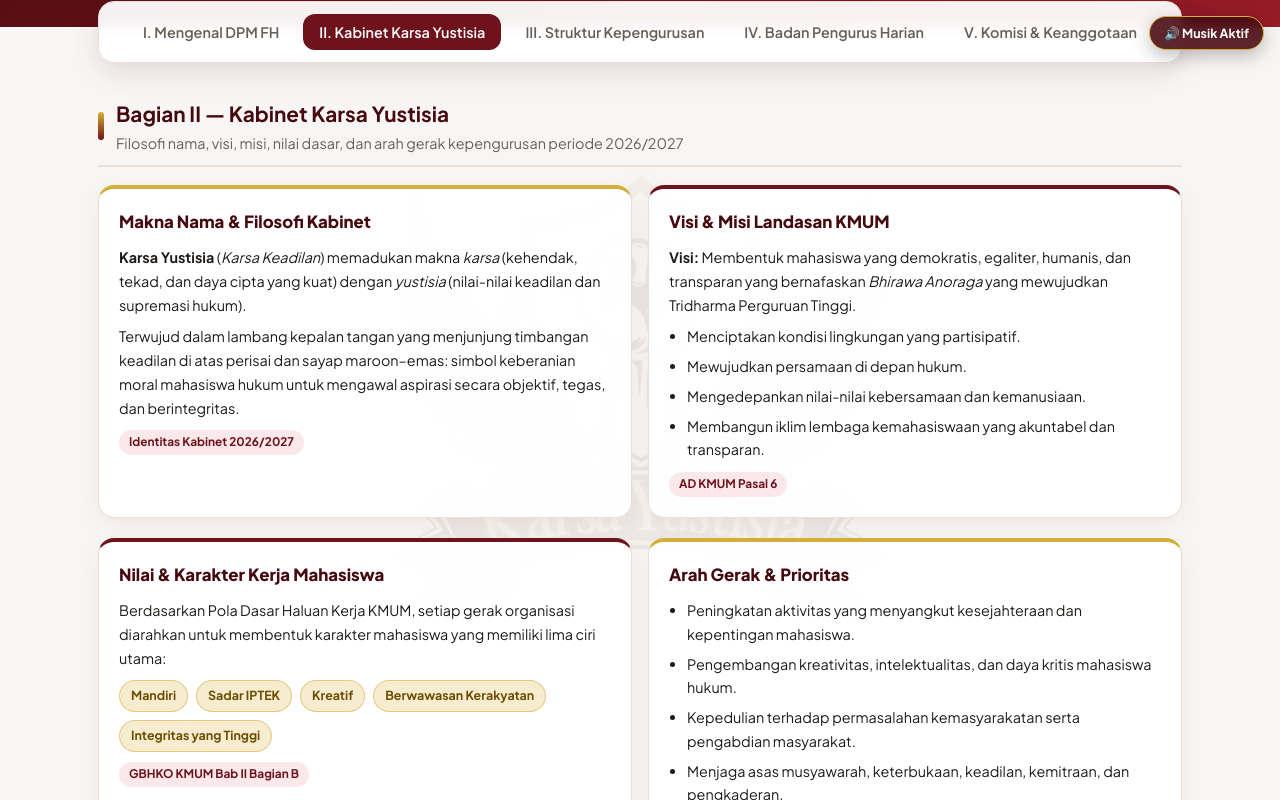
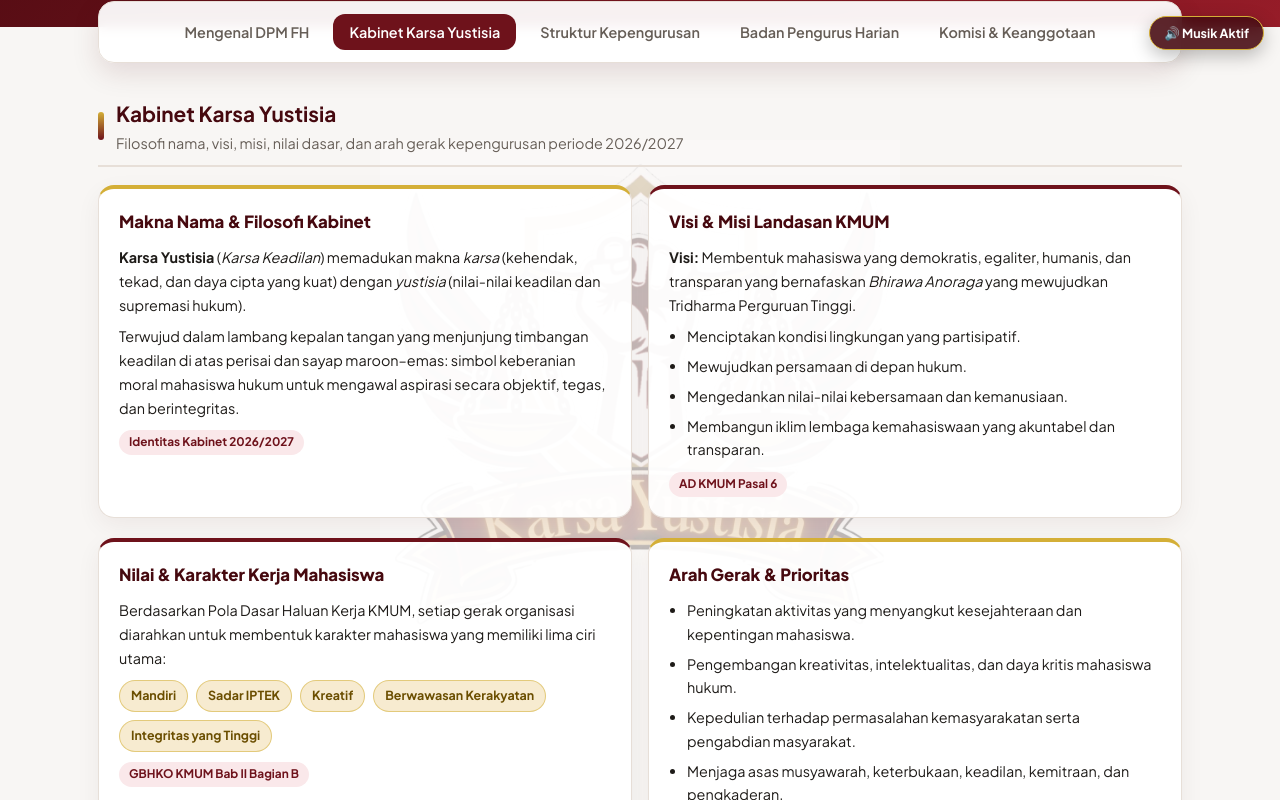
Before and after one commit to FAWakaDMSZ/index, a plain HTML site: page index.html in a window 1280 px wide. Both pictures are taken after a click on the button "Lanjut ke Bagian II: Kabinet Karsa Yustisia →". Shown: the part 442-1242 px from the top of the page. Drawn offline with Linux system fonts and the light colour scheme.

Commit message:
Modify styles and update button text in index.html
Updated opacity and filter properties for background image. Changed button labels and section titles for clarity.

```diff
--- a/index.html
+++ b/index.html
@@ -43,8 +43,8 @@
       background-size: min(72vw, 520px);
       background-position: center center;
       background-repeat: no-repeat;
-      opacity: 0.06;
-      filter: grayscale(10%);
+      opacity: 0.25;
+      filter: grayscale(5%);
       pointer-events: none;
       z-index: 0;
     }
@@ -1021,11 +1021,11 @@
 
   <div class="filter-wrapper">
     <div class="filter-bar" role="tablist" aria-label="Navigasi Bagian Profil DPM-FH">
-      <button type="button" class="filter-btn active" data-target="bagian1" onclick="filterData('bagian1', this)">I. Mengenal DPM FH</button>
-      <button type="button" class="filter-btn" data-target="bagian2" onclick="filterData('bagian2', this)">II. Kabinet Karsa Yustisia</button>
-      <button type="button" class="filter-btn" data-target="bagian3" onclick="filterData('bagian3', this)">III. Struktur Kepengurusan</button>
-      <button type="button" class="filter-btn" data-target="bagian4" onclick="filterData('bagian4', this)">IV. Badan Pengurus Harian</button>
-      <button type="button" class="filter-btn" data-target="bagian5" onclick="filterData('bagian5', this)">V. Komisi & Keanggotaan</button>
+      <button type="button" class="filter-btn active" data-target="bagian1" onclick="filterData('bagian1', this)">Mengenal DPM FH</button>
+      <button type="button" class="filter-btn" data-target="bagian2" onclick="filterData('bagian2', this)">Kabinet Karsa Yustisia</button>
+      <button type="button" class="filter-btn" data-target="bagian3" onclick="filterData('bagian3', this)">Struktur Kepengurusan</button>
+      <button type="button" class="filter-btn" data-target="bagian4" onclick="filterData('bagian4', this)">Badan Pengurus Harian</button>
+      <button type="button" class="filter-btn" data-target="bagian5" onclick="filterData('bagian5', this)">Komisi & Keanggotaan</button>
     </div>
   </div>
 
@@ -1035,7 +1035,7 @@
       <div class="section-header">
         <span class="section-accent"></span>
         <div>
-          <h2>Bagian I — Mengenal DPM FH</h2>
+          <h2>Mengenal DPM FH</h2>
           <p class="section-subtitle">Definisi, kedudukan, fungsi, tugas, wewenang, dan hak berdasarkan AD/ART KMUM &amp; Peraturan Organisasi</p>
         </div>
       </div>
@@ -1092,7 +1092,7 @@
       <div class="section-header">
         <span class="section-accent"></span>
         <div>
-          <h2>Bagian II — Kabinet Karsa Yustisia</h2>
+          <h2>Kabinet Karsa Yustisia</h2>
           <p class="section-subtitle">Filosofi nama, visi, misi, nilai dasar, dan arah gerak kepengurusan periode 2026/2027</p>
         </div>
       </div>
@@ -1111,7 +1111,7 @@
           <ul style="margin-top:8px;">
             <li>Menciptakan kondisi lingkungan yang partisipatif.</li>
             <li>Mewujudkan persamaan di depan hukum.</li>
-            <li>Mengedepankan nilai-nilai kebersamaan dan kemanusiaan.</li>
+            <li>Mengedankan nilai-nilai kebersamaan dan kemanusiaan.</li>
             <li>Membangun iklim lembaga kemahasiswaan yang akuntabel dan transparan.</li>
           </ul>
           <span class="ref-tag">AD KMUM Pasal 6</span>
@@ -1155,7 +1155,7 @@
       <div class="section-header">
         <span class="section-accent"></span>
         <div>
-          <h2>Bagian III — Struktur Kepengurusan</h2>
+          <h2>Struktur Kepengurusan</h2>
           <p class="section-subtitle">Susunan organisasi, pembagian kedudukan, alat kelengkapan, dan garis koordinasi kelembagaan</p>
         </div>
       </div>
@@ -1230,7 +1230,7 @@
       <div class="section-header">
         <span class="section-accent"></span>
         <div>
-          <h2>Bagian IV — Badan Pengurus Harian (BPH)</h2>
+          <h2>Badan Pengurus Harian</h2>
           <p class="section-subtitle">Tugas pokok berdasarkan Peraturan Organisasi Pasal 15 serta profil pengurus harian periode 2026/2027</p>
         </div>
       </div>
@@ -1302,7 +1302,7 @@
       <div class="section-header">
         <span class="section-accent"></span>
         <div>
-          <h2>Bagian V — Komisi dan Keanggotaan</h2>
+          <h2>Komisi dan Keanggotaan</h2>
           <p class="section-subtitle">Ruang lingkup kerja Komisi A sampai E sesuai AD/ART &amp; PO Pasal 15 beserta daftar anggota</p>
         </div>
       </div>
@@ -1336,6 +1336,16 @@
               <button type="button" class="detail-btn" onclick="openDetail('25010000025')">Selengkapnya <span>→</span></button>
             </div>
           </div>
+          <div class="komisi-item">
+            <img src="foto/26010000105.jpg" alt="Viona Cyntia Hutasoit" class="komisi-photo" onerror="this.src='logodpm.jpeg'">
+            <div class="komisi-info">
+              <div class="komisi-item-head">
+                <span class="komisi-person">Viona Cyntia Hutasoit</span>
+              </div>
+              <div class="komisi-nim">NIM: 26010000105</div>
+              <button type="button" class="detail-btn" onclick="openDetail('26010000105')">Selengkapnya <span>→</span></button>
+            </div>
+          </div>
         </div>
 
         <!-- KOMISI B -->
@@ -1376,6 +1386,16 @@
               <button type="button" class="detail-btn" onclick="openDetail('25010000131')">Selengkapnya <span>→</span></button>
             </div>
           </div>
+          <div class="komisi-item">
+            <img src="foto/26010000082.jpg" alt="Nadia Bilkis Adavia" class="komisi-photo" onerror="this.src='logodpm.jpeg'">
+            <div class="komisi-info">
+              <div class="komisi-item-head">
+                <span class="komisi-person">Nadia Bilkis Adavia</span>
+              </div>
+              <div class="komisi-nim">NIM: 26010000082</div>
+              <button type="button" class="detail-btn" onclick="openDetail('26010000082')">Selengkapnya <span>→</span></button>
+            </div>
+          </div>
         </div>
 
         <!-- KOMISI C -->
@@ -1416,6 +1436,16 @@
               <button type="button" class="detail-btn" onclick="openDetail('25010000039')">Selengkapnya <span>→</span></button>
             </div>
           </div>
+         <div class="komisi-item">
+            <img src="foto/26010000044.jpg" alt="Grace Geraldine Cahyanto" class="komisi-photo" onerror="this.src='logodpm.jpeg'">
+            <div class="komisi-info">
+              <div class="komisi-item-head">
+                <span class="komisi-person">Grace Geraldine Cahyanto</span>
+              </div>
+              <div class="komisi-nim">NIM: 26010000044</div>
+              <button type="button" class="detail-btn" onclick="openDetail('26010000044')">Selengkapnya <span>→</span></button>
+            </div>
+          </div>
         </div>
 
         <!-- KOMISI D -->
@@ -1510,7 +1540,7 @@
   <div id="memberModal" class="modal-overlay" onclick="closeDetailOnBg(event)">
     <div class="modal-card">
       <div class="modal-banner">
-        <span class="modal-window-label">Profil Sosok Pria Ganteng FH UNMER</span>
+        <span class="modal-window-label">JUMBATAN SUARA PENGAWAL HAK MAHASISWA</span>
         <button type="button" class="modal-close" onclick="closeDetail()">✕</button>
       </div>
       <div class="modal-avatar-wrap">
@@ -1540,7 +1570,7 @@
   </div>
 
   <footer>
-    @dpmfhunmermlg | Jembatan Suara Pengawal Hak Mahasiswa | linktr.ee/DPMFH
+    <p style="font-family: 'Times New Roman', Times, serif;">~ JEMBATAN SUARA PENGAWAL HAK MAHASISWA ~</p>
   </footer>
 
   <script>
@@ -1624,6 +1654,15 @@
         ig: "@dpmfhunmermlg",
         profil: "Kayla Azzahra merupakan anggota Komisi A DPM-FH UNMER Malang yang terlibat dalam proses pengkajian kebijakan serta perumusan strategi gerakan mahasiswa. Di komisi ini, ia turut berproses mempelajari bagaimana sebuah isu atau aturan dianalisis sebelum dituangkan menjadi rekomendasi maupun sikap organisasi.\n\nMelalui keterlibatannya dalam diskusi dan penyusunan kajian, Kayla terbiasa mencermati detail informasi, membandingkan berbagai perspektif, serta menyusun poin-poin gagasan secara runtut. Pengalaman ini menjadi sarana berharga untuk melatih ketajaman analisis sekaligus keberanian menyampaikan pendapat di forum.\n\nSebagai bagian dari tim Komisi A, Kayla mendukung terciptanya kerja sama yang solid dan saling melengkapi antaranggota. Ia melihat peran legislasi dan kajian kebijakan sebagai bagian penting dari upaya menjaga kualitas tata kelola fakultas agar tetap aspiratif dan relevan bagi mahasiswa."
       },
+      "26010000105": {
+        nama: "Viona Cyntia Hutasoit",
+        jabatan: "Anggota Komisi A (Pengkajian Kebijakan & Strategi Gerakan)",
+        nim: "26010000105",
+        angkatan: "2026",
+        foto: "foto/26010000105.jpg",
+        ig: "@dpmfhunmermlg",
+        profil: "Viona Cyntia Hutasoit merupakan anggota Komisi A DPM-FH UNMER Malang yang turut memperkuat bidang pengkajian kebijakan dan strategi gerakan. Sebagai pengurus dari angkatan 2026, ia membawa semangat baru dan antusiasme tinggi untuk belajar langsung mengenai dinamika pengawasan serta kajian kelembagaan di fakultas.\n\nDi Komisi A, Viona terlibat dalam mendukung proses telaah kebijakan, pencatatan hasil diskusi, serta penyusunan rekomendasi strategis bersama tim. Ia memanfaatkan kesempatan ini untuk menyerap banyak pengalaman berorganisasi dari senior dan rekan satu komisi.\n\nDengan sikap aktif dan kemauan belajar yang kuat, Viona menjadi bagian dari energi regenerasi di lingkungan DPM-FH. Ia berharap perannya di Komisi A dapat mengasah daya kritis sekaligus memberi kontribusi nyata bagi kemajuan mahasiswa Fakultas Hukum UNMER Malang."
+      },
       "25010000122": {
         nama: "Arya Hilmi Rosyad",
         jabatan: "Koordinator Komisi B (Pendidikan, Penelitian, Advokasi & Kesma)",
@@ -1651,6 +1690,15 @@
         ig: "@dpmfhunmermlg",
         profil: "Nur Azizah Salsabila bertugas sebagai anggota Komisi B DPM-FH UNMER Malang yang mendampingi agenda pendidikan, penelitian, advokasi, dan kesejahteraan mahasiswa. Ia terlibat dalam pengumpulan informasi lapangan, diskusi isu akademik, serta pengawalan program yang berkaitan dengan kenyamanan belajar mahasiswa.\n\nMelalui aktivitas di Komisi B, Azizah mengasah kemampuan komunikasi dan ketelitian dalam mencatat berbagai masukan dari mahasiswa lintas angkatan. Setiap aspirasi dipandang sebagai bahan evaluasi penting untuk mendorong perbaikan layanan maupun iklim akademik di fakultas.\n\nDengan pendekatan yang ramah dan penuh perhatian, ia membantu menjaga kekompakan tim komisi saat menjalankan tugas-tugas advokasi dan pendataan kesejahteraan. Bagi Azizah, menjadi bagian dari Komisi B adalah kesempatan untuk hadir, mendengar, dan memberi kontribusi positif bagi lingkungan kampus."
       },
+      "26010000082": {
+        nama: "Nadia Bilkis Adavia",
+        jabatan: "Anggota Komisi B (Pendidikan, Penelitian, Advokasi & Kesma)",
+        nim: "26010000082",
+        angkatan: "2026",
+        foto: "foto/26010000082.jpg",
+        ig: "@dpmfhunmermlg",
+        profil: "Nadia Bilkis Adavia merupakan anggota Komisi B DPM-FH UNMER Malang yang turut memperkuat bidang pendidikan, penelitian, advokasi, dan kesejahteraan mahasiswa. Sebagai pengurus dari angkatan 2026, ia membawa semangat baru dan antusiasme tinggi untuk belajar langsung mengenai dinamika penyaluran aspirasi serta advokasi kemahasiswaan di fakultas.\n\nDi Komisi B, Nadia terlibat dalam mendukung proses penjaringan masukan mahasiswa, pendataan isu akademik, serta diskusi seputar peningkatan fasilitas dan kenyamanan belajar. Ia memanfaatkan kesempatan ini untuk menyerap banyak pengalaman dari senior dan rekan satu komisi.\n\nDengan sikap aktif dan kemauan belajar yang kuat, Nadia menjadi bagian dari energi regenerasi di lingkungan DPM-FH. Ia berharap perannya di Komisi B dapat membantu memperjuangkan aspirasi serta kesejahteraan mahasiswa Fakultas Hukum UNMER Malang secara berkelanjutan."
+      },
       "24010000015": {
         nama: "Dinul Qoyyimah Wahdaniyah",
         jabatan: "Koordinator Komisi C (Hubungan Mahasiswa & Masyarakat)",
@@ -1668,6 +1716,15 @@
         foto: "foto/25010000192.jpg",
         ig: "@dpmfhunmermlg",
         profil: "Kheisya Dentanaya Rizki Meilyta merupakan anggota Komisi C DPM-FH UNMER Malang yang berperan dalam memperkuat hubungan mahasiswa dan masyarakat. Ia terlibat dalam mendukung komunikasi publik, koordinasi relasi antaranggota, serta pelaksanaan program yang menghubungkan fakultas dengan lingkungan sekitar.\n\nSebagai bagian dari Komisi C, Kheisya belajar membangun komunikasi dua arah yang efektif agar mahasiswa merasa dekat dan mudah menyampaikan pandangan. Ia juga turut berproses mengelola interaksi lintas pihak dengan sikap terbuka dan sopan.\n\nSemangat kolaboratifnya membantu menjaga dinamika kerja tim komisi tetap hidup dan solid. Kheisya melihat bidang hubungan mahasiswa dan masyarakat sebagai ruang strategis untuk melatih keterampilan bersosialisasi, berjejaring, serta menumbuhkan kepedulian sosial mahasiswa hukum."
+      },
+      "26010000044": {
+        nama: "Grace Geraldine Cahyanto",
+        jabatan: "Anggota Komisi C (Hubungan Mahasiswa & Masyarakat)",
+        nim: "26010000044",
+        angkatan: "2026",
+        foto: "foto/26010000044.jpg",
+        ig: "@dpmfhunmermlg",
+        profil: "Grace Geraldine Cahyanto merupakan anggota Komisi C DPM-FH UNMER Malang yang turut memperkuat bidang hubungan mahasiswa dan masyarakat. Sebagai pengurus dari angkatan 2026, ia membawa semangat baru dan antusiasme tinggi untuk belajar langsung mengenai dinamika komunikasi kelembagaan di fakultas.\n\nDi Komisi C, Grace terlibat dalam mendukung proses koordinasi relasi, penyampaian informasi, serta diskusi seputar strategi komunikasi eksternal. Ia memanfaatkan kesempatan ini untuk menyerap banyak pengalaman dari senior dan rekan satu komisi.\n\nDengan sikap aktif dan kemauan belajar yang kuat, Grace menjadi bagian dari energi regenerasi di lingkungan DPM-FH. Ia berharap perannya di Komisi C dapat membantu menjaga keterhubungan DPM-FH dengan mahasiswa serta masyarakat luas secara berkelanjutan."
       },
       "25010000039": {
         nama: "Nadinfah Belvana H.N",
```
